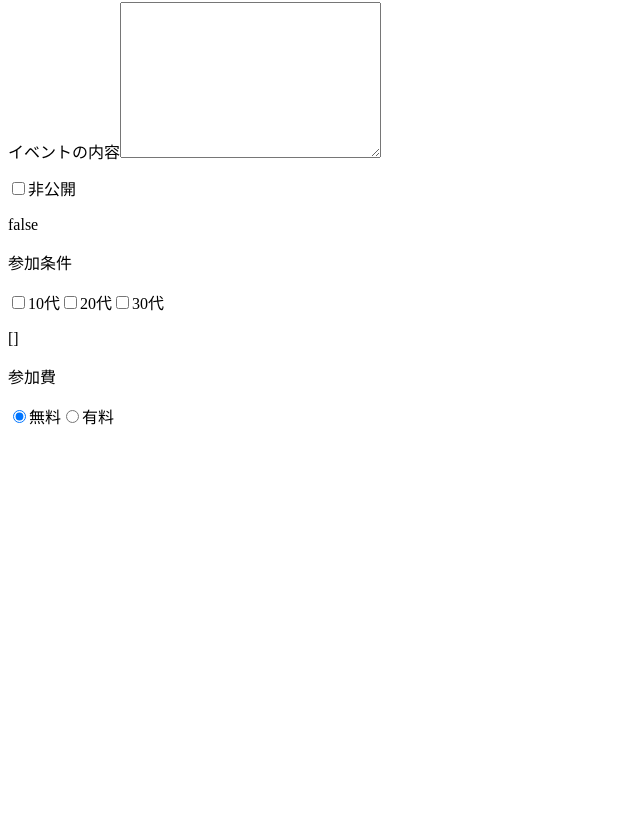
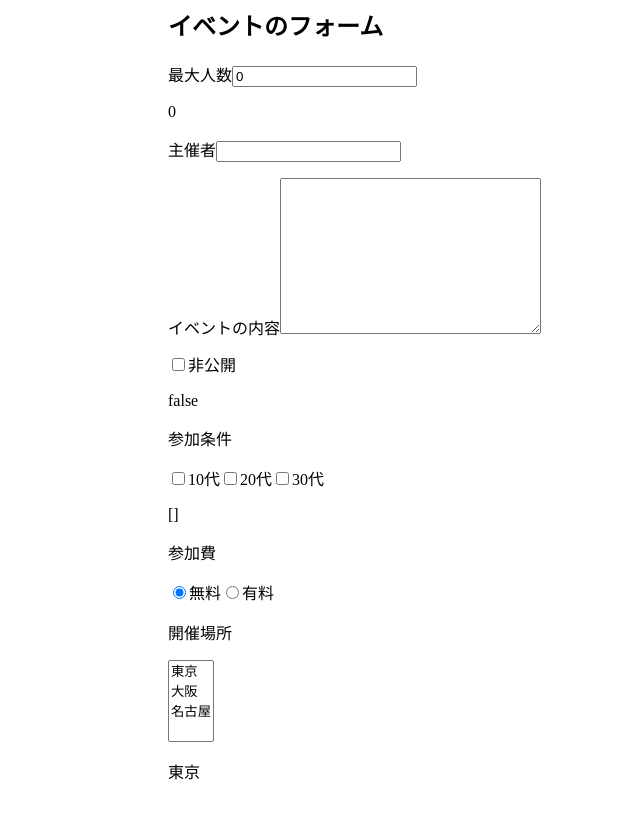
Before and after one commit to k-kudo-hub/vuejs-practice, a Vue app: page / in a window 1280 px wide. Shown: the part 380-1198 px from the top of the page, without its empty margins (0-640 px from the left). Before the commit the page ends 816 px from the top, so only its background shows below. Built offline with nearby package versions, Linux system fonts and the light colour scheme.

Commit message:
セレクトボックスの双方向バインディング

```diff
--- a/src/App.vue
+++ b/src/App.vue
@@ -9,7 +9,7 @@
     <keep-alive>
       <component :is="currentCompornent"></component>
     </keep-alive>
-    <div>
+    <div style="padding: 10rem;">
       <h2>イベントのフォーム</h2>
       <label for="maxNumber">最大人数</label>
       <input id="maxNumber" type="number" v-model.number="eventData.maxNumber">
@@ -43,6 +43,14 @@
       <label for="free">無料</label>
       <input type="radio" id="paid" value="有料" v-model="eventData.price">
       <label for="paid">有料</label>
+
+      <p>開催場所</p>
+      <select v-model="eventData.location" multiple>
+        <option v-for="location in locations" :key="location">
+          {{ location }}
+        </option>
+      </select>
+      <p>{{eventData.location}}</p>
     </div>
   </div>
 </template>
@@ -57,6 +65,7 @@
     return {
       number: 14,
       currentCompornent: "Home",
+      locations: ["東京","大阪","名古屋"],
       eventData: {
         title: "",
         maxNumber: 0,
@@ -64,7 +73,8 @@
         detail: "",
         isPrivate: false,
         target: [],
-        price: "無料"
+        price: "無料",
+        location: "東京"
       }
     };
   },
```
